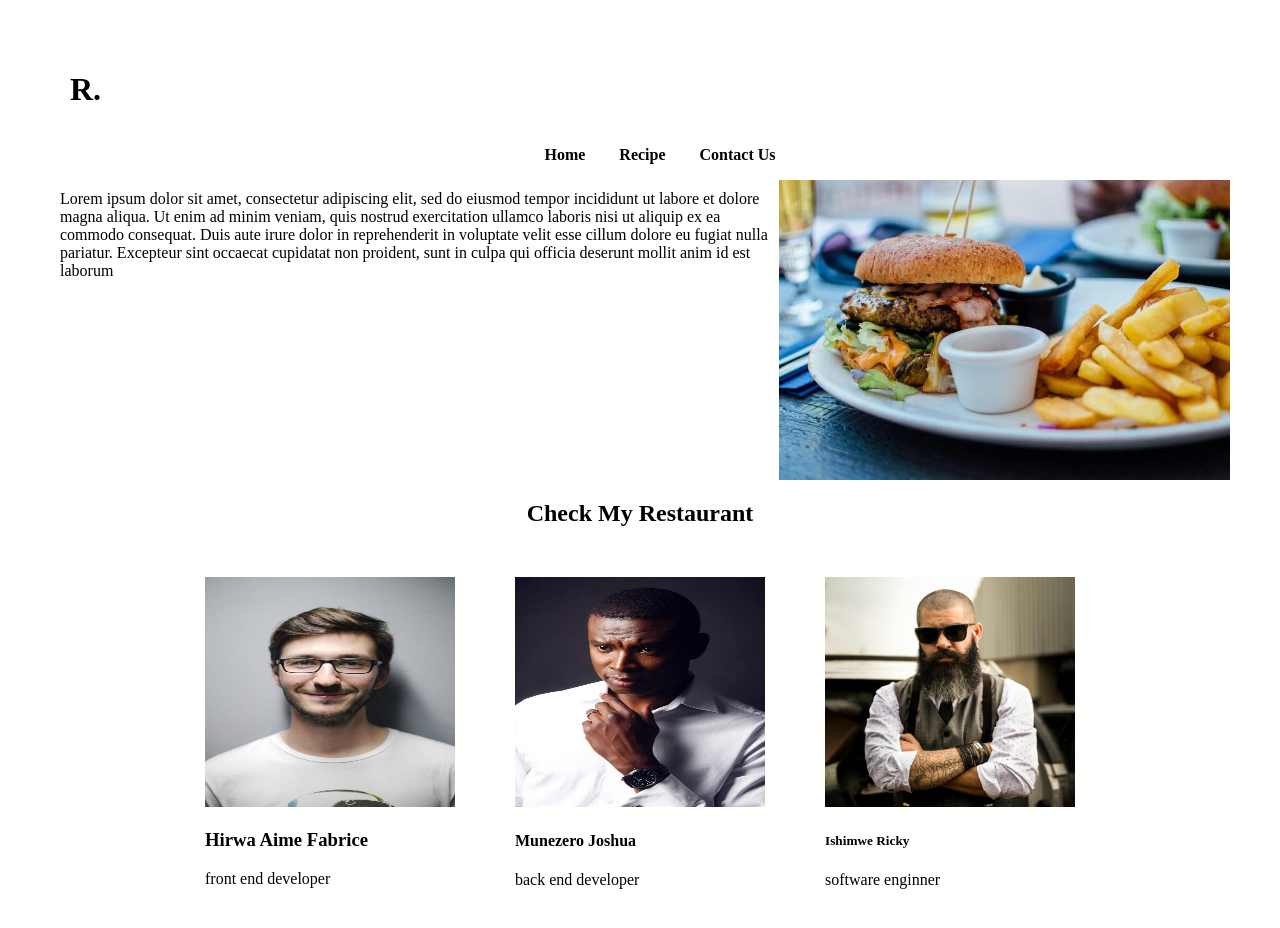
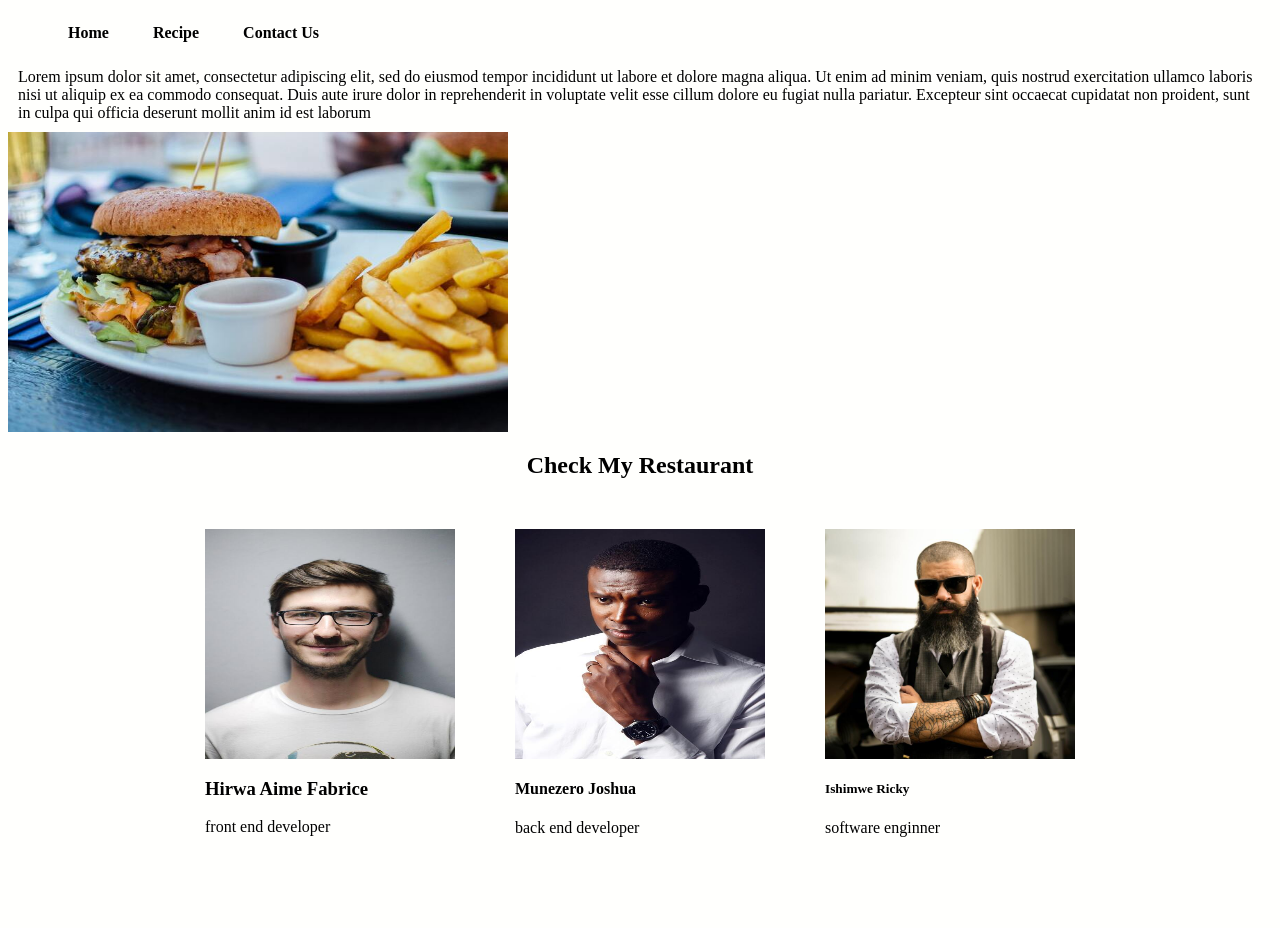
Before and after one commit to hirwafabrice123/project2, a plain HTML site: page index.html in a window 1280 px wide. After the commit the page ends 891 px from the top, so only its background shows below. Drawn offline with Linux system fonts and the light colour scheme.

Commit message:
add files

```diff
--- a/index.html
+++ b/index.html
@@ -6,11 +6,8 @@
         <link rel="stylesheet" type="text/css" href="style.css">
     </header>
     <body>
-     <div class="logo">
-           <h1>R.</h1>
-    </div>
 
-        <div class="navigation">
+     <div class="navigation">
 
 
             <ul class="nav">
@@ -24,9 +21,9 @@
         <div class="portfolio-decription-container">
 
             <p>Lorem ipsum dolor sit amet, consectetur adipiscing elit, sed do eiusmod tempor incididunt ut labore et dolore magna aliqua. Ut enim ad minim veniam, quis nostrud exercitation ullamco laboris nisi ut aliquip ex ea commodo consequat. Duis aute irure dolor in reprehenderit in voluptate velit esse cillum dolore eu fugiat nulla pariatur. Excepteur sint occaecat cupidatat non proident, sunt in culpa qui officia deserunt mollit anim id est laborum</p>
-                <img src="burg.jpg" alt="A beautiful landscape" width="500" height="300"/>
+            <img src="burg.jpg" alt="A beautiful landscape" width="500" height="300"/>
         </div>
-            <div class="team">
+        <div class="team">
                 <div class="title">
                     <h2>Check My Restaurant</h2>
                 </div>
--- a/style.css
+++ b/style.css
@@ -1,18 +1,17 @@
 body{
     background-color: rgb(255, 255, 253);
     color: black;
-    margin: 50px;
+
 }
 ul{
     list-style-type: none;
 
 }
 .navigation{
-    justify-content: space-evenly;
+
     font-weight: bold;
     display: flex;
     flex-direction: column;
-    align-items: center;
 }
 .logo{
     display: flex;
@@ -28,7 +27,7 @@ ul{
     float: right;
 }
 .nav li{
-    margin: 15px;
+ margin: 20px;
 
 }
 h1{
@@ -45,10 +44,11 @@ h2{
 img{
     text-align: center;
     text-decoration: none;
+    justify-content: center;
     flex-direction: row;
-    margin-top: auto;
+    display: flex;
 }
-.portfolio-decription-container{
+{
     display: flex;
      flex-direction :row ;
      justify-content: center;
```
